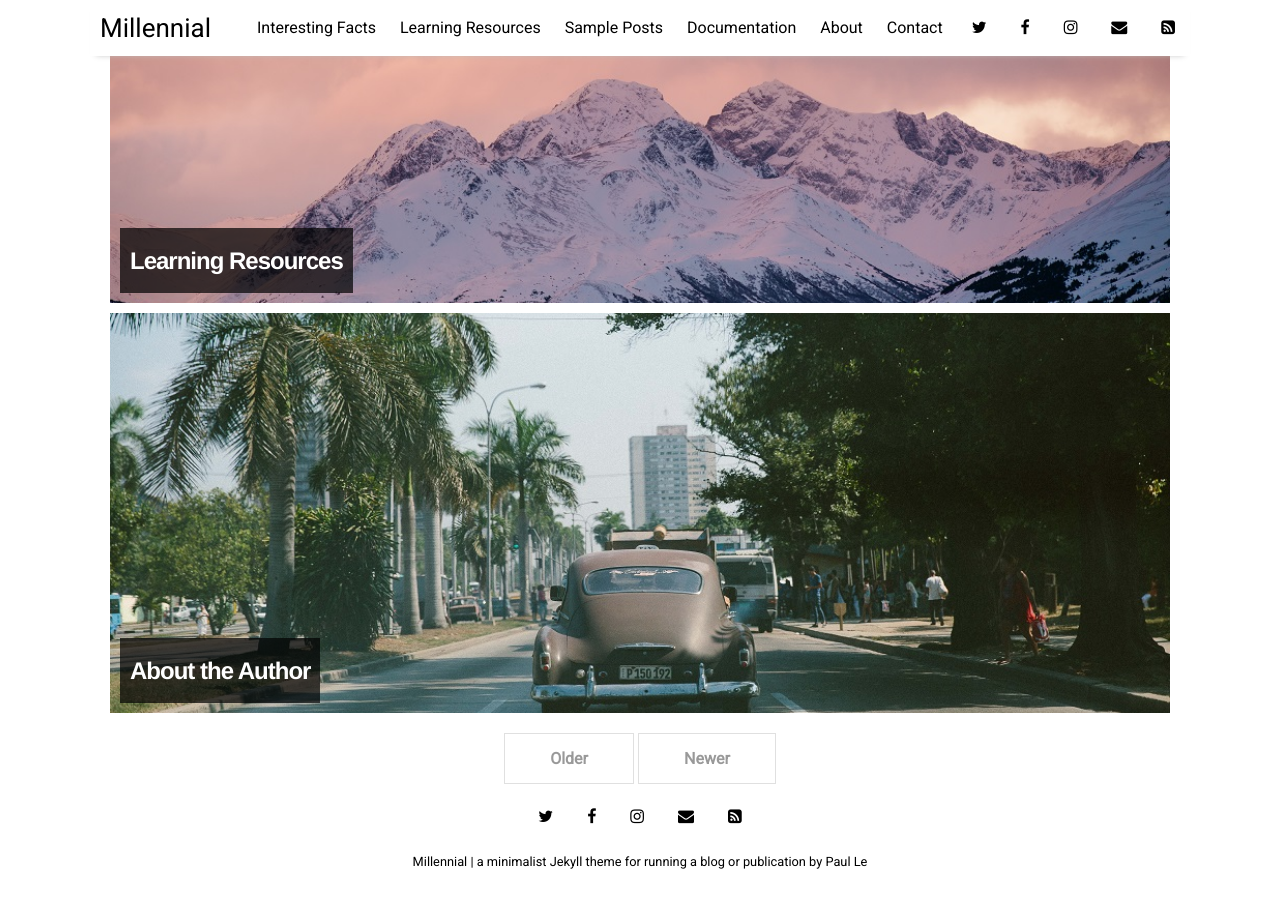
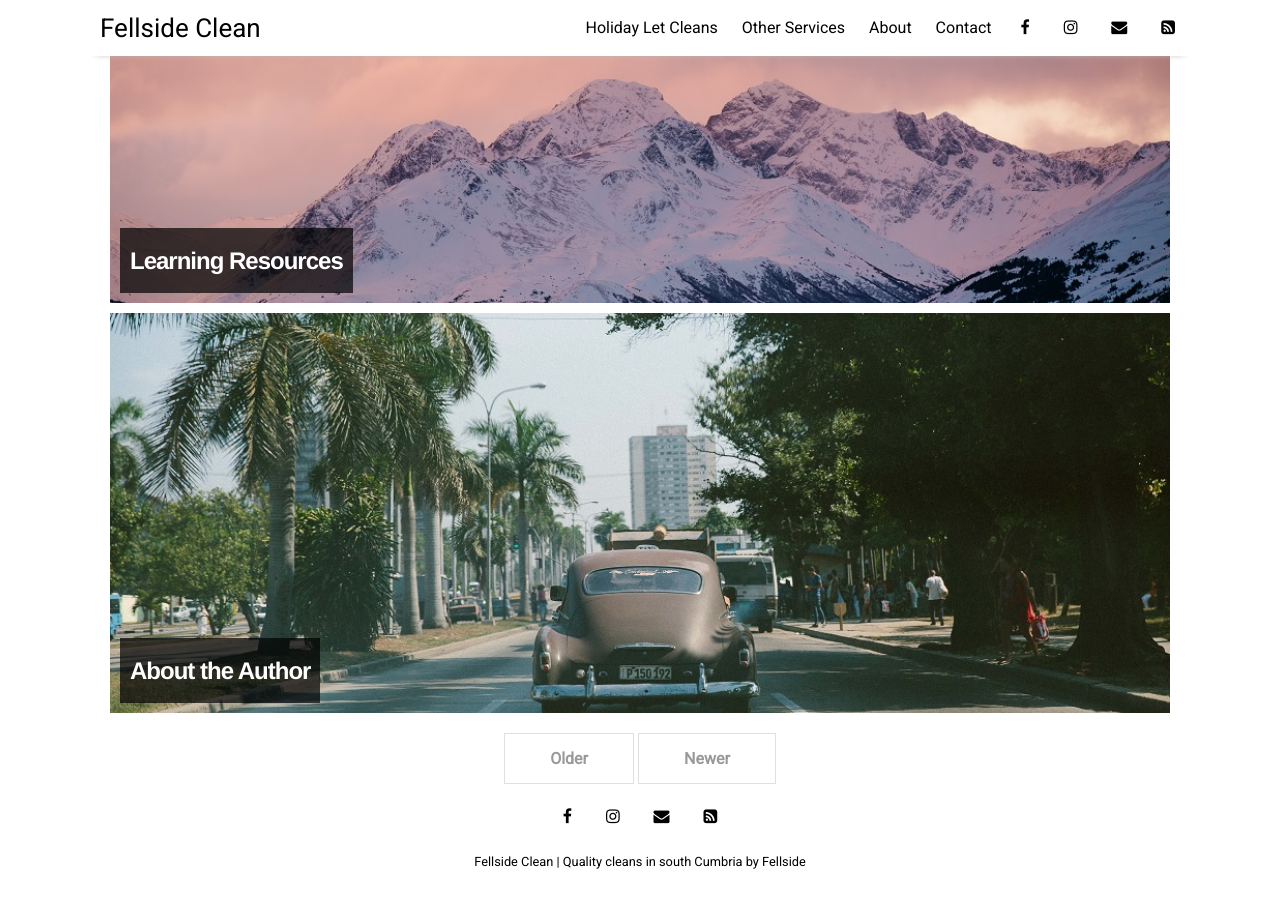
Before and after one commit to fellsideclean/fellsideclean.github.io, a Jekyll site: the page built from index.html, in a window 1280 px wide and 900 px high, scrolled down 1398 px. Built offline with Jekyll 4.4.1, drawn with Linux system fonts in a browser that asks for light colours; nearby versions of some CDN libraries; the list of posts is cut into pages by our own code.

Commit message:
mini customistion

```diff
--- a/_config.yml
+++ b/_config.yml
@@ -10,9 +10,9 @@ permalink:           /:title
 plugins:             [jekyll-paginate, jekyll-sitemap, jekyll-feed, jekyll-seo-tag]
 
 # Customise atom feed settings (this is where Jekyll-Feed gets configuration information)
-title:		           "Millennial"
-description:	       "a minimalist Jekyll theme for running a blog or publication"
-author:              "Paul Le"
+title:		           "Fellside Clean"
+description:	       "Quality cleans in south Cumbria"
+author:              "Fellside"
 
 # RSS 2.0 can be used instead of Atom by uncommenting following two lines
 #feed:
--- a/_data/settings.yml
+++ b/_data/settings.yml
@@ -4,22 +4,19 @@ disqus:
   disqus_shortname: 'millennial-3'
 
 # If you are not using Google Analytics, please change 'google-ID' to an empty string
-google-ID: 'UA-112060364-2'
+google-ID: '' #'UA-112060364-2'
 
 menu:
-- {name: 'Interesting Facts',  url: 'facts'}
-- {name: 'Learning Resources', url: 'resources'}
-- {name: 'Sample Posts',       url: 'sample-posts'}
-- {name: 'Documentation',      url: 'documentation'}
+- {name: 'Holiday Let Cleans',  url: 'facts'}
+- {name: 'Other Services', url: 'resources'}
 - {name: 'About',              url: 'about'}
 - {name: 'Contact',            url: 'contact'}
 
 # Available social icons are powered by Font Awesome, so you can use any icon that they offer
 social:
-- {icon: 'twitter', link:    'https://twitter.com/paululele'}
-- {icon: 'facebook', link:   'https://www.facebook.com/paululele'}
-- {icon: 'instagram', link:  'https://instagram.com/paululele'}
-- {icon: 'envelope', link:   'mailto:hello@paulle.ca'}
+- {icon: 'facebook', link:   'https://www.facebook.com/fellsideclean'}
+- {icon: 'instagram', link:  'https://instagram.com/fellsideclean'}
+- {icon: 'envelope', link:   'info@fellsideclean.uk'}
 - {icon: 'rss-square', link: 'feed.xml'}
 # - {icon: 'rss-square', link: 'rss-feed.xml'}
 
```
